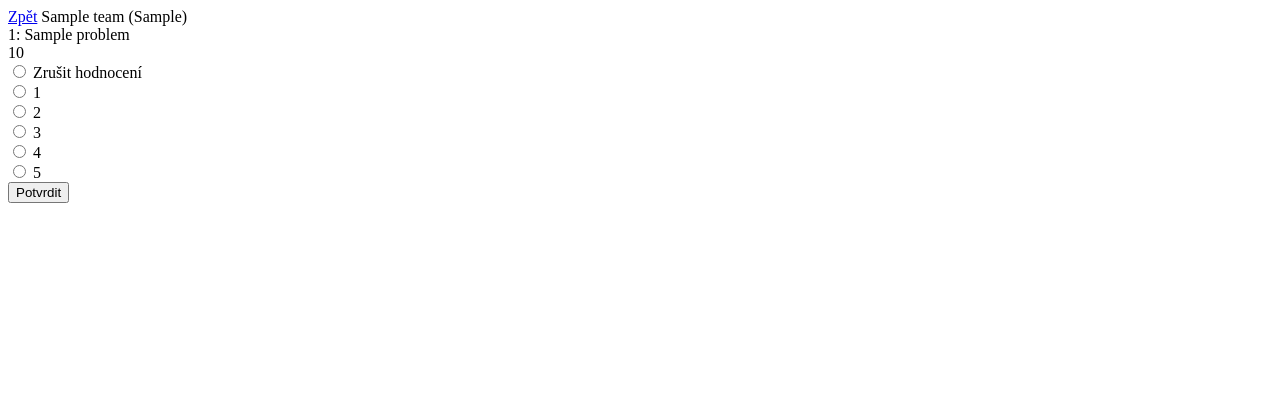
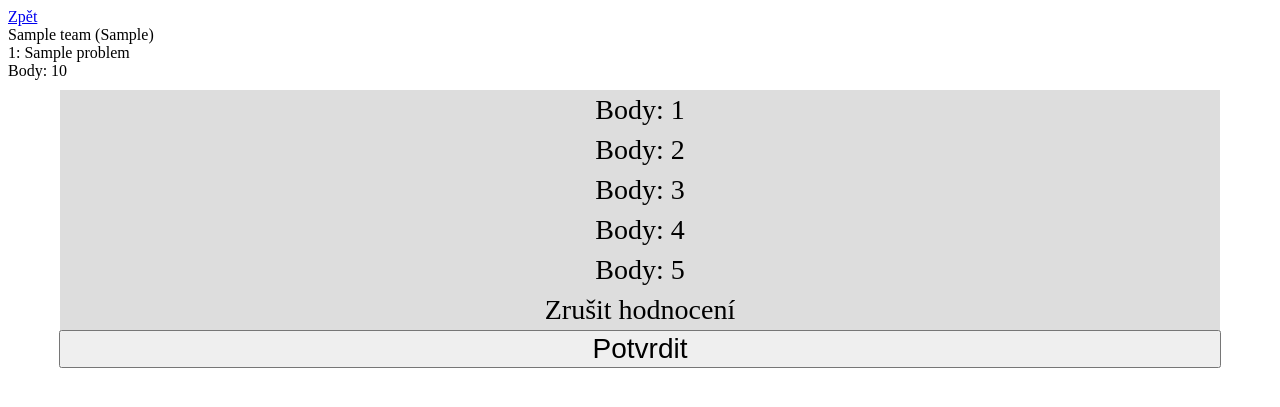
Before and after one commit to MatejHosek/volgiada, a Django app: page /judge/team/1/problem/1/ in a window 1280 px wide. Shown: the top 407 px of the page. Run offline with Django 5.2, Linux system fonts and the light colour scheme; tables that the repository leaves empty hold one stand-in row (values such as "Sample post").

Commit message:
Style problem page

```diff
--- a/judge/static/style.css
+++ b/judge/static/style.css
@@ -12,7 +12,7 @@
     margin: 0;
     padding: 0px;
     flex: 1;
-    min-width: 300px;
+    min-width: 400px;
 }
 
 .problems {
@@ -22,6 +22,15 @@
     align-items: stretch;
     margin-bottom: 2em;
     width: 100%;
+}
+
+.problem {
+    text-align: center;
+    padding: 10px;
+    margin: 5px;
+
+    color:white;
+    text-decoration: none;
 }
 
 .problem-item {
@@ -111,6 +120,29 @@
     margin-left: 10px;
 }
 
+input[type="submit"] {
+    font-size: 28px;
+    width: 92%;
+}
+
+.radio-toolbar input[type="radio"] {
+    display: none;
+}
+
+.radio-toolbar label {
+    display: inline-block;
+    background-color: #ddd;
+    padding: 4px 11px;
+    font-size: 28px;
+    cursor: pointer;
+
+    width:90%;
+}
+
+.radio-toolbar input[type="radio"]:checked+label {
+    background-color: #bbb;
+}
+
 @media screen and (max-width: 600px) {
     .left, .main, .right {
         width: 100%;
--- a/judge/templates/judge/problem.html
+++ b/judge/templates/judge/problem.html
@@ -4,33 +4,41 @@
     <meta charset="UTF-8">
     <meta name="viewport" content="width=device-width, initial-scale=1.0">
     <title>Ohodnotit úlohu</title>
+
+    {% load static %}
+    <link rel="stylesheet" href="{% static 'style.css' %}">
 </head>
 <body>
-    <a href="../..">Zpět</a>
-    {{ team }} <br />
-    {{ problem }} <br />
-    {{ score }} <br />
+    <div style="margin-bottom: 10px;">
+        <a href="../..">Zpět</a><br />
+        {{ team }} <br />
+        {{ problem }} <br />
+        {% if score == None %}
+            Neohodnocena
+        {% else %}
+            Body: {{ score }}
+        {% endif %}
+    </div>
 
-    <form action="" method="post">
+    <form action="" method="post" class="center">
         {% csrf_token %}
 
-        <div>
-            <input type="radio" name="points" id="none" value="none"
+        {% for option in options %}
+        <div class="radio-toolbar">
+            <input type="radio" name="points" id="{{ option }}" value="{{ option }}"
             {% if score == option %}
-                checked
+            checked
             {% endif %} />
-            <label for="none">Zrušit hodnocení</label>
+            <label for="{{ option }}">Body: {{ option }}</label>
         </div>
+        {% endfor %}
 
-        {% for option in options %}
-            <div>
-                <input type="radio" name="points" id="{{ option }}" value="{{ option }}"
-                {% if score == option %}
-                    checked
-                {% endif %} />
-                <label for="{{ option }}">{{ option }}</label>
+        {% if score %}
+            <div class="radio-toolbar center">
+                <input type="radio" name="points" id="none" value="none"/>
+                <label for="none">Zrušit hodnocení</label>
             </div>
-        {% endfor %}
+        {% endif %}
         <input type="submit" value="Potvrdit">
     </form>
 </body>
--- a/judge/templates/judge/team.html
+++ b/judge/templates/judge/team.html
@@ -9,18 +9,18 @@
     <link rel="stylesheet" href="{% static 'style.css' %}">
 </head>
 <body>
-    <a href="../..">Zpět</a>
+    <a href="../..">Zpět</a><br />
     {{ team }}
 
     <div class="splitter">
         {% for problem in problems %}
             {% if problem.solution != None %}
-                <a class="splitter-item solved" href="{{ problem.link }}" id="problem {{ problem.problem.number }}">
+                <a class="problem splitter-item solved" href="{{ problem.link }}" id="problem {{ problem.problem.number }}">
                     Úloha {{ problem.problem.number }}: {{ problem.problem.name }}
                     {{ problem.solution.points }}
                 </a>
             {% else %}
-                <a class="splitter-item unsolved" href="{{ problem.link }}" id="problem {{ problem.problem.number }}">
+                <a class="problem splitter-item unsolved" href="{{ problem.link }}" id="problem {{ problem.problem.number }}">
                     Úloha {{ problem.problem.number }}: {{ problem.problem.name }}
                     Nevyřešena
                 </a>
```
